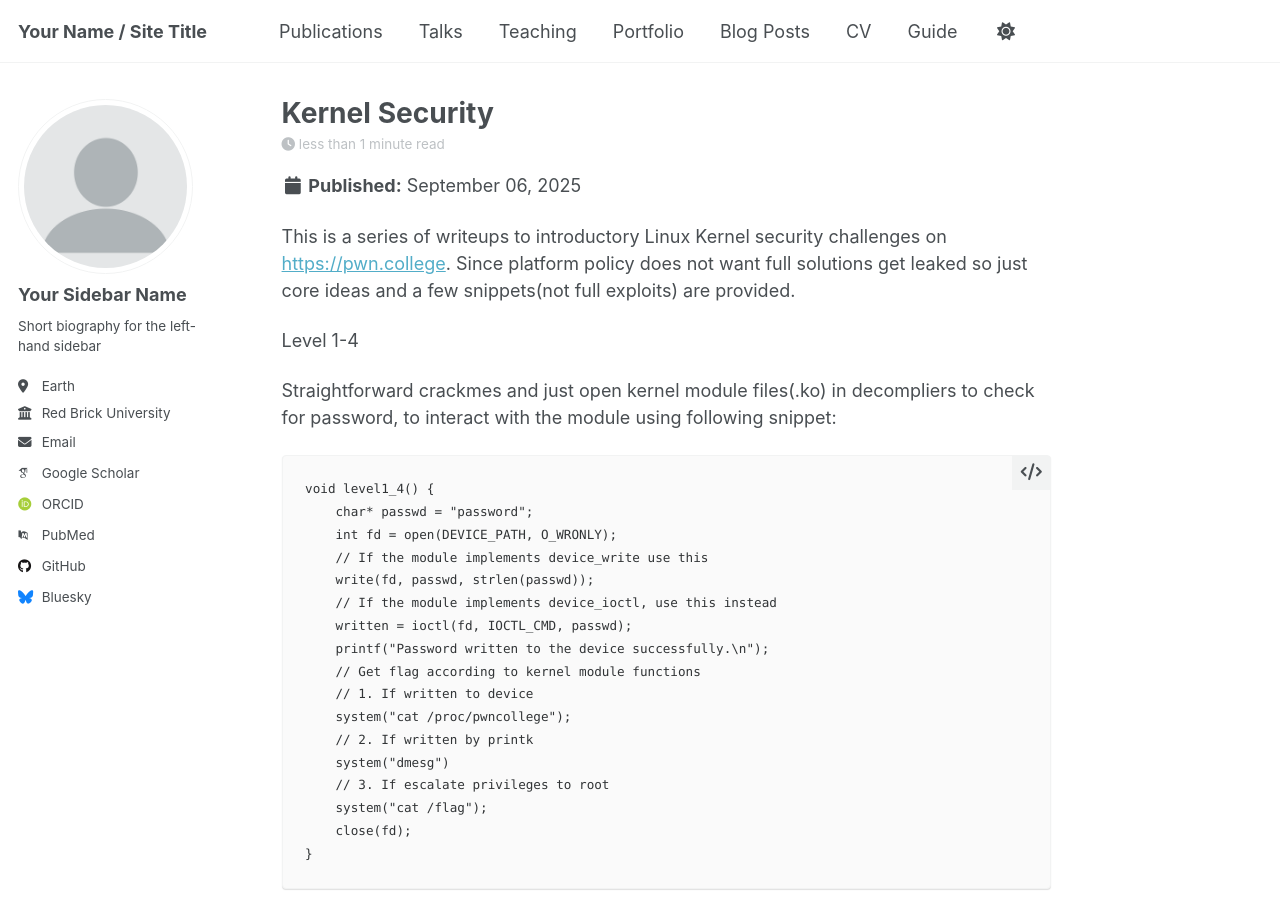
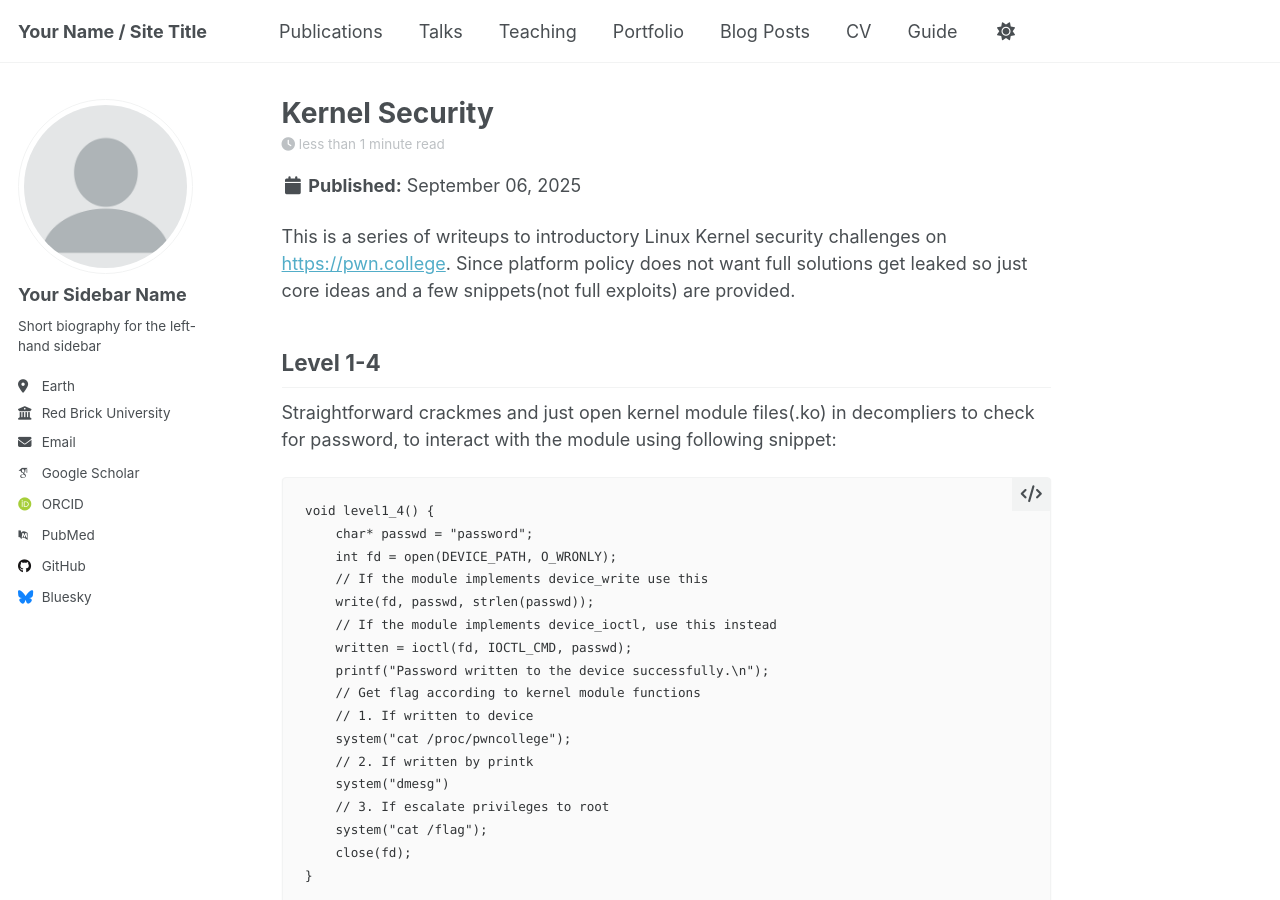
Before and after one commit to bhcsayx/bhcsayx.github.io, a Jekyll site: the page built from _posts/2025-09-06-Kernel_security_writeups.md, in a window 1280 px wide and 900 px high. Built offline with Jekyll 4.4.1, drawn with Linux system fonts in a browser that asks for light colours; some web fonts are replaced; a script that is not in the unit is left out.

```diff
--- a/_posts/2025-09-06-Kernel_security_writeups.md
+++ b/_posts/2025-09-06-Kernel_security_writeups.md
@@ -10,7 +10,7 @@ tags:
 
 This is a series of writeups to introductory Linux Kernel security challenges on <https://pwn.college>. Since platform policy does not want full solutions get leaked so just core ideas and a few snippets(not full exploits) are provided.
 
-Level 1-4
+## Level 1-4
 
 Straightforward crackmes and just open kernel module files(.ko) in decompliers to check for password, to interact with the module using following snippet:
 
```
